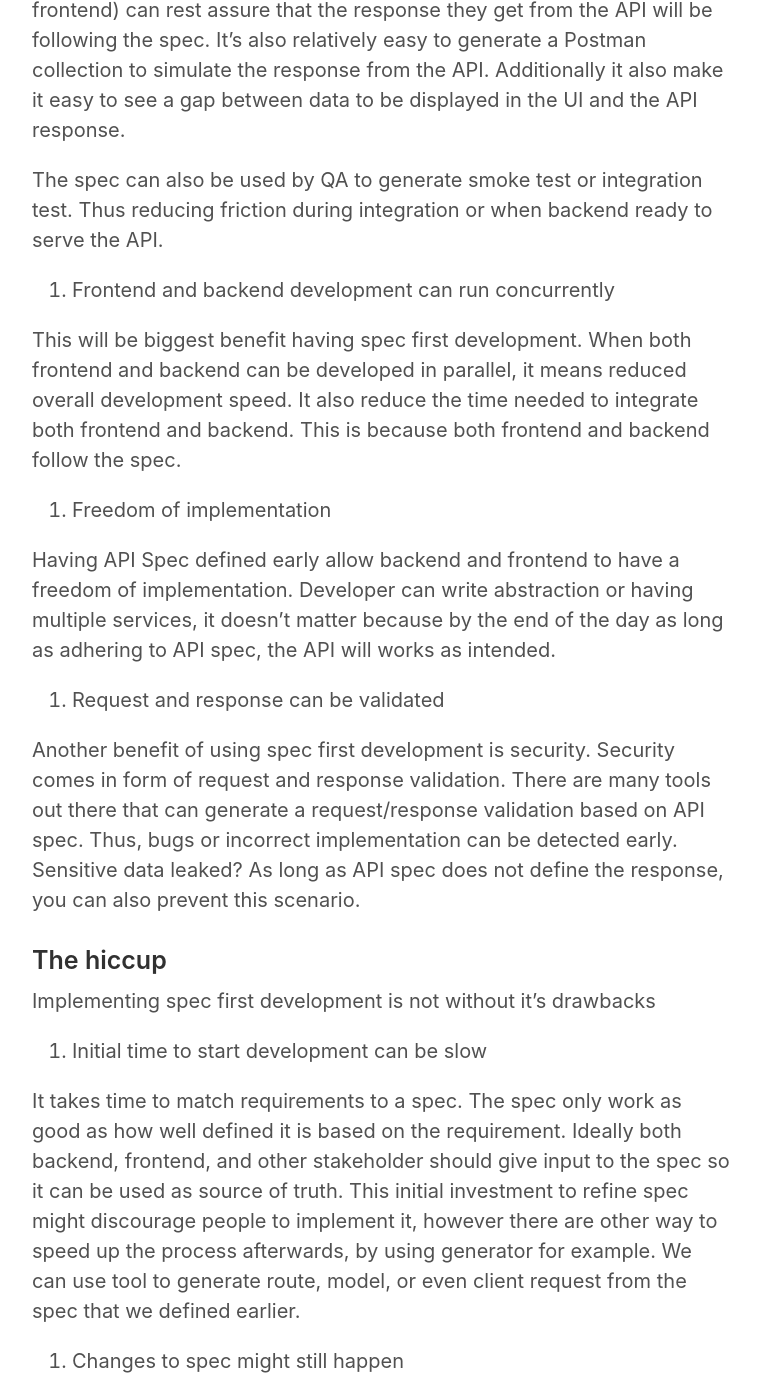
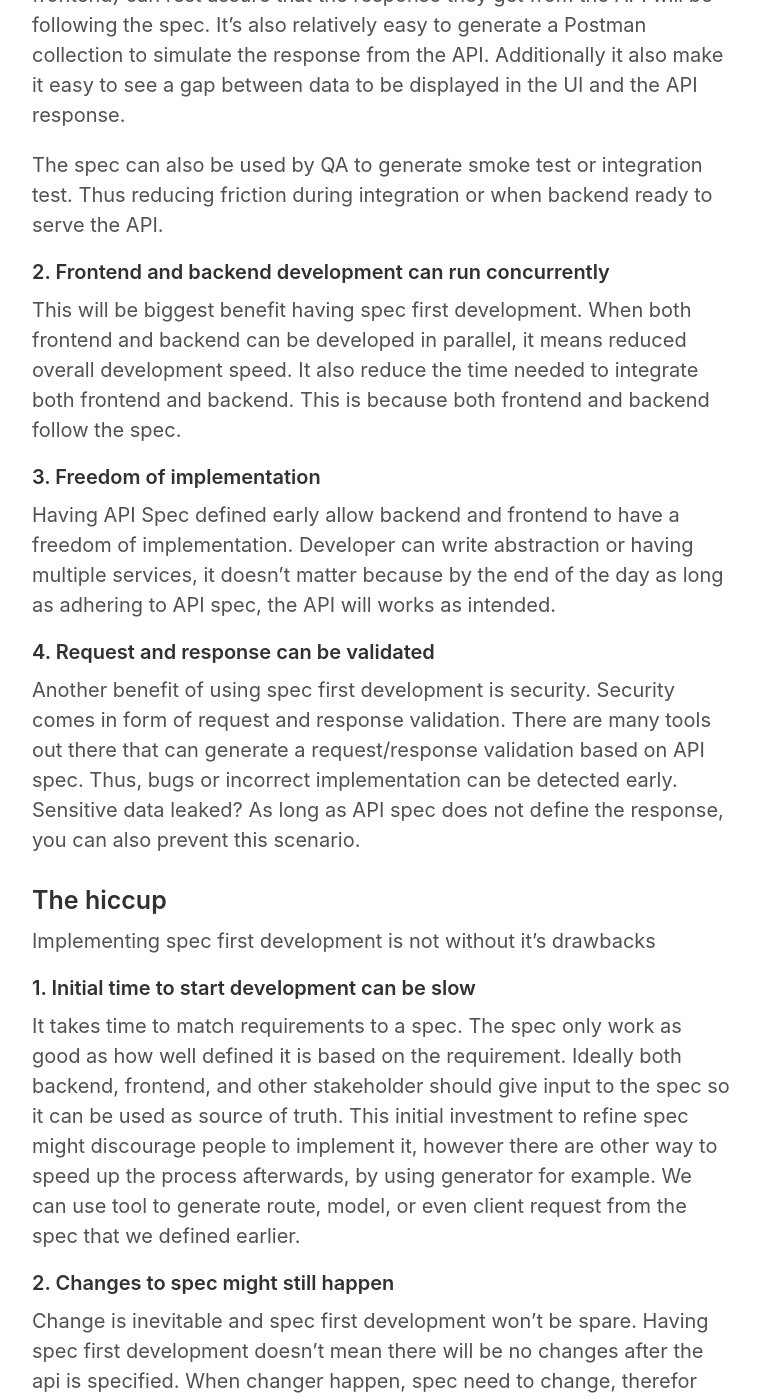
Before and after one commit to sergioutama/sergioutama.github.io, a Jekyll site: the page built from _posts/2021-07-04-spec-first-development.md, in a window 1280 px wide and 1400 px high, scrolled down 924 px. Shown: the whole window, without its empty margins (258-1018 px from the left). Built offline with Jekyll 4.4.1, drawn with Linux system fonts in a browser that asks for light colours; nearby versions of some CDN libraries; some of the changed text lies outside the part shown.

Commit message:
update formatting

```diff
--- a/_posts/2021-07-04-spec-first-development.md
+++ b/_posts/2021-07-04-spec-first-development.md
@@ -17,22 +17,22 @@ Having API spec as contract help developer to focus on implementation that adher
 
 Personally there are 4 main benefits when I implement spec first development in my workflow
 
-1. Single source of truth
+#### 1. Single source of truth
 
 API spec can be single source of truth for both frontend and backend developer. Since we treat the spec as a contract, developer (especially frontend) can rest assure that the response they get from the API will be following the spec. It's also relatively easy to generate a Postman collection to simulate the response from the API. Additionally it also make it easy to see a gap between data to be displayed in the UI and the API response.
 
 The spec can also be used by QA to generate smoke test or integration test. Thus reducing friction during integration or when backend ready to serve the API.
 
 
-2. Frontend and backend development can run concurrently
+#### 2. Frontend and backend development can run concurrently
 
 This will be biggest benefit having spec first development. When both frontend and backend can be developed in parallel, it means reduced overall development speed. It also reduce the time needed to integrate both frontend and backend. This is because both frontend and backend follow the spec.
 
-3. Freedom of implementation
+#### 3. Freedom of implementation
 
 Having API Spec defined early allow backend and frontend to have a freedom of implementation. Developer can write abstraction or having multiple services, it doesn't matter because by the end of the day as long as adhering to API spec, the API will works as intended.
 
-4. Request and response can be validated
+#### 4. Request and response can be validated
 
 Another benefit of using spec first development is security. Security comes in form of request and response validation. There are many tools out there that can generate a request/response validation based on API spec. Thus, bugs or incorrect implementation can be detected early. Sensitive data leaked? As long as API spec does not define the response, you can also prevent this scenario.
 
@@ -41,12 +41,12 @@ Another benefit of using spec first development is security. Security comes in f
 
 Implementing spec first development is not without it's drawbacks
 
-1. Initial time to start development can be slow
+#### 1. Initial time to start development can be slow
 
 It takes time to match requirements to a spec. The spec only work as good as how well defined it is based on the requirement. Ideally both backend, frontend, and other stakeholder should give input to the spec so it can be used as source of truth. This initial investment to refine spec might discourage people to implement it, however there are other way to speed up the process afterwards, by using generator for example. We can use tool to generate route, model, or even client request from the spec that we defined earlier.
 
 
-2. Changes to spec might still happen
+#### 2. Changes to spec might still happen
 
 Change is inevitable and spec first development won't be spare. Having spec first development doesn't mean there will be no changes after the api is specified. When changer happen, spec need to change, therefor there is a need to have API versioning ready. It is another investment, where backend need to implement API versioning, because API versioning usually comes quite late once API is solid and properly released. Mitigating a need to create API versioning, some kind of API gateway can be implemented, therefore removing responsibility to handle versioning from backend.
 
```
Also changed, not shown: other parts of _posts/2021-07-04-spec-first-development.md (+3 -0 lines).
